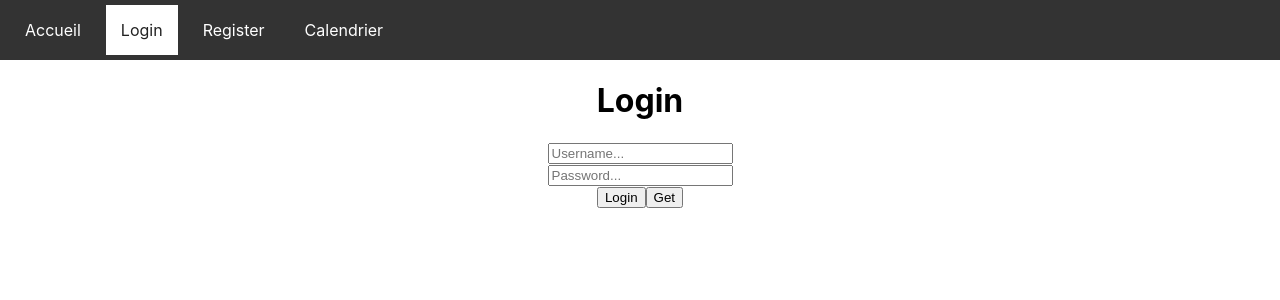
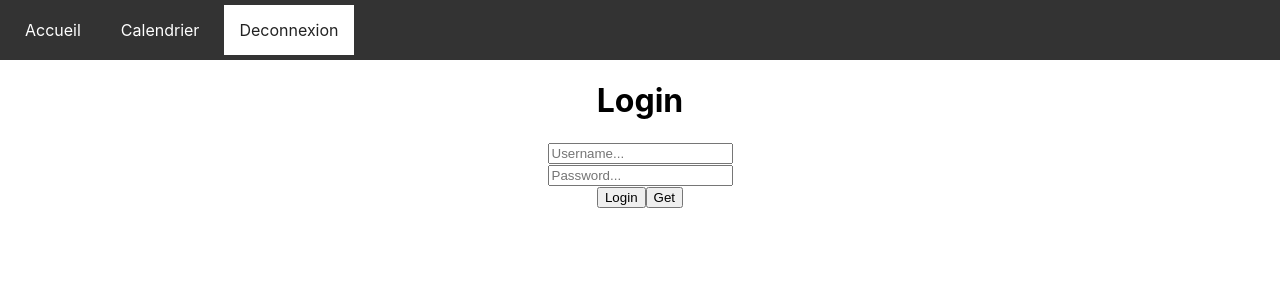
Before and after one commit to AC-climoilou/tp2-appweb2, a React (Create React App) app in the folder code-react/: page /login in a window 1280 px wide. Shown: the top 300 px of the page. Built offline with nearby package versions, Linux system fonts and the light colour scheme.

Commit message:
securite ok

```diff
--- a/code-react/src/pages/Calendrier.jsx
+++ b/code-react/src/pages/Calendrier.jsx
@@ -3,6 +3,7 @@ import FullCalendar from '@fullcalendar/react';
 import dayGridPlugin from '@fullcalendar/daygrid';
 import allLocales from '@fullcalendar/core/locales-all';
 import axios from 'axios';
+
 
 class Calendrier extends Component {
     constructor(props) {
--- a/code-react/src/pages/Login.jsx
+++ b/code-react/src/pages/Login.jsx
@@ -51,6 +51,7 @@ class Login extends Component {
       else
       {
         global.id = response.data.user.clientId;
+        localStorage.setItem("logged", "true");
         this.setLoginStatus(response.data.user.username);
         global.renderNavbar();
       }
--- a/code-react/src/pages/Navbar.jsx
+++ b/code-react/src/pages/Navbar.jsx
@@ -5,16 +5,29 @@ import global from '../Variables';
 class Navbar extends Component {
 
 
+    logout()
+    {
+        global.id = 0;
+        localStorage.setItem("logged", "false");
+        window.location.href = ("/");
+    }
+
 
     render() {
+
+        console.log(localStorage.getItem("logged"));
+
         global.renderNavbar = () =>
         {
             this.forceUpdate();
         }
 
+        global.navigateCallback = () =>
+        {
 
+        }
 
-        if(global.id === 0)
+        if(localStorage.getItem("logged") ===  "false")
         {
         return (
             <nav className="navBar">
@@ -22,7 +35,6 @@ class Navbar extends Component {
                     <li><NavLink to="/">Accueil</NavLink></li>
                     <li><NavLink to="/login">Login</NavLink></li>
                     <li><NavLink to="/register">Register</NavLink></li>
-                    <li><NavLink to="/calendrier/">Calendrier</NavLink></li>
                 </ul>
             </nav>
         );
@@ -34,7 +46,7 @@ class Navbar extends Component {
                     <ul>
                         <li><NavLink to="/">Accueil</NavLink></li>
                         <li><NavLink to="/calendrier/">Calendrier</NavLink></li>
-                        <li><NavLink>Deconnexion</NavLink></li>
+                        <li><NavLink onClick={() => {this.logout()}}>Deconnexion</NavLink></li>
                     </ul>
                 </nav>
             )
```
